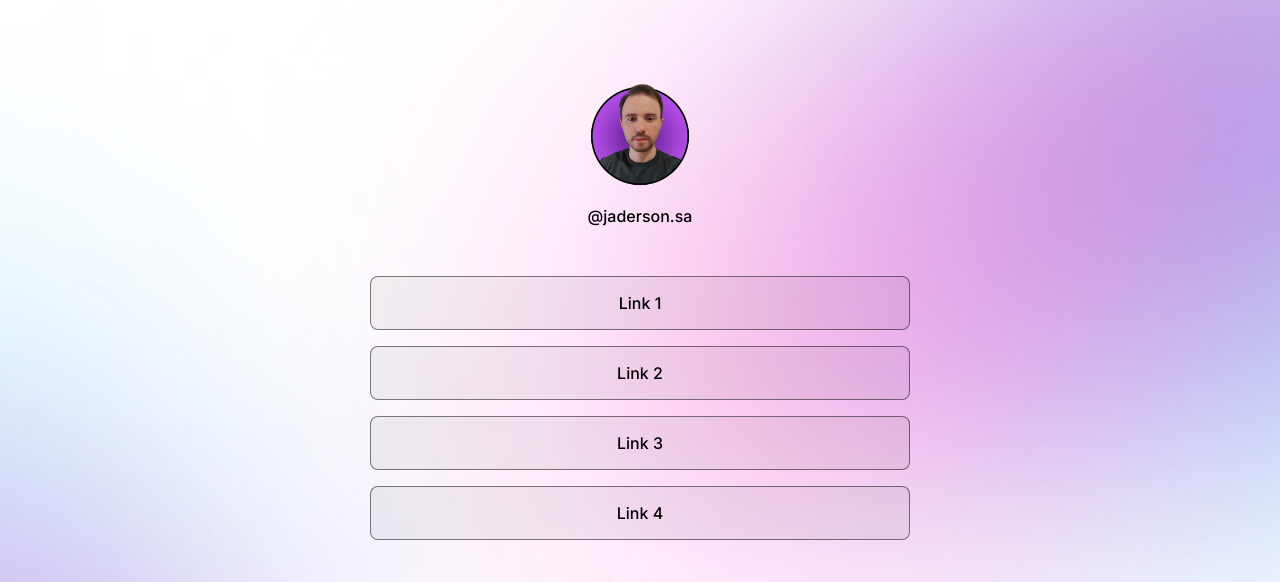
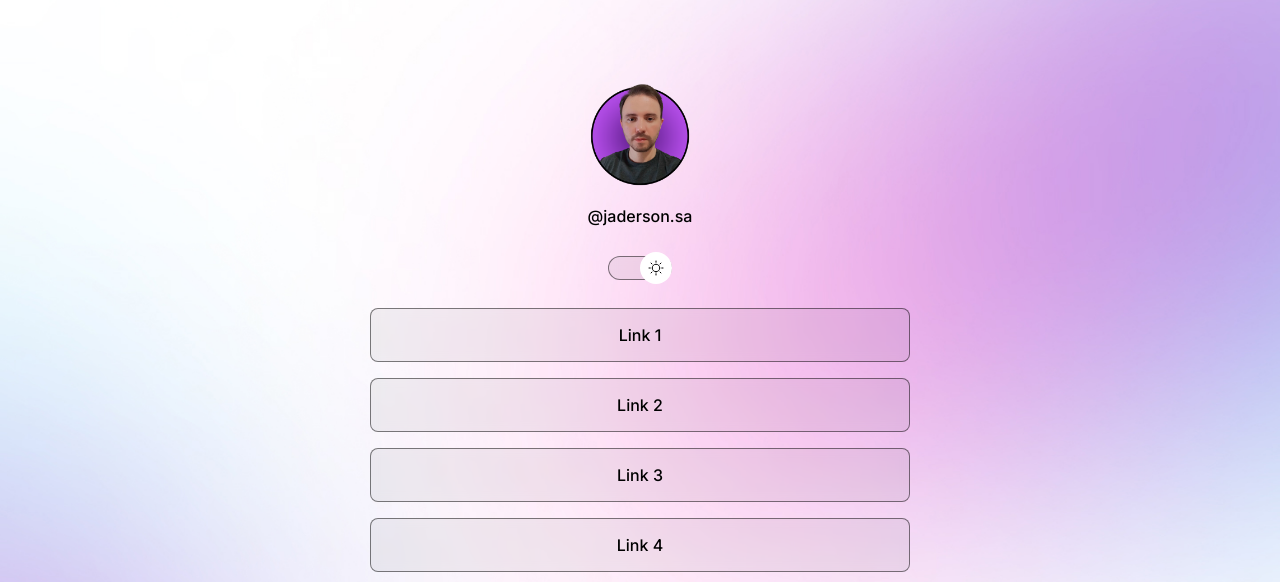
Before and after one commit to sajaderson/linkList, a plain HTML site: page index.html in a window 1280 px wide. Shown: the top 582 px of the page. Drawn offline with nearby package versions, Linux system fonts and the light colour scheme.

Commit message:
Update index.html

```diff
--- a/index.html
+++ b/index.html
@@ -18,10 +18,10 @@
       <p>@jaderson.sa</p>
     </div>
 
-    <!-- <div id="switch" onclick="toggleMode()">
+    <div id="switch" onclick="toggleMode()">
       <button></button>
       <span></span>
-    </div> -->
+    </div>
 
     <ul>
       <li>
```
